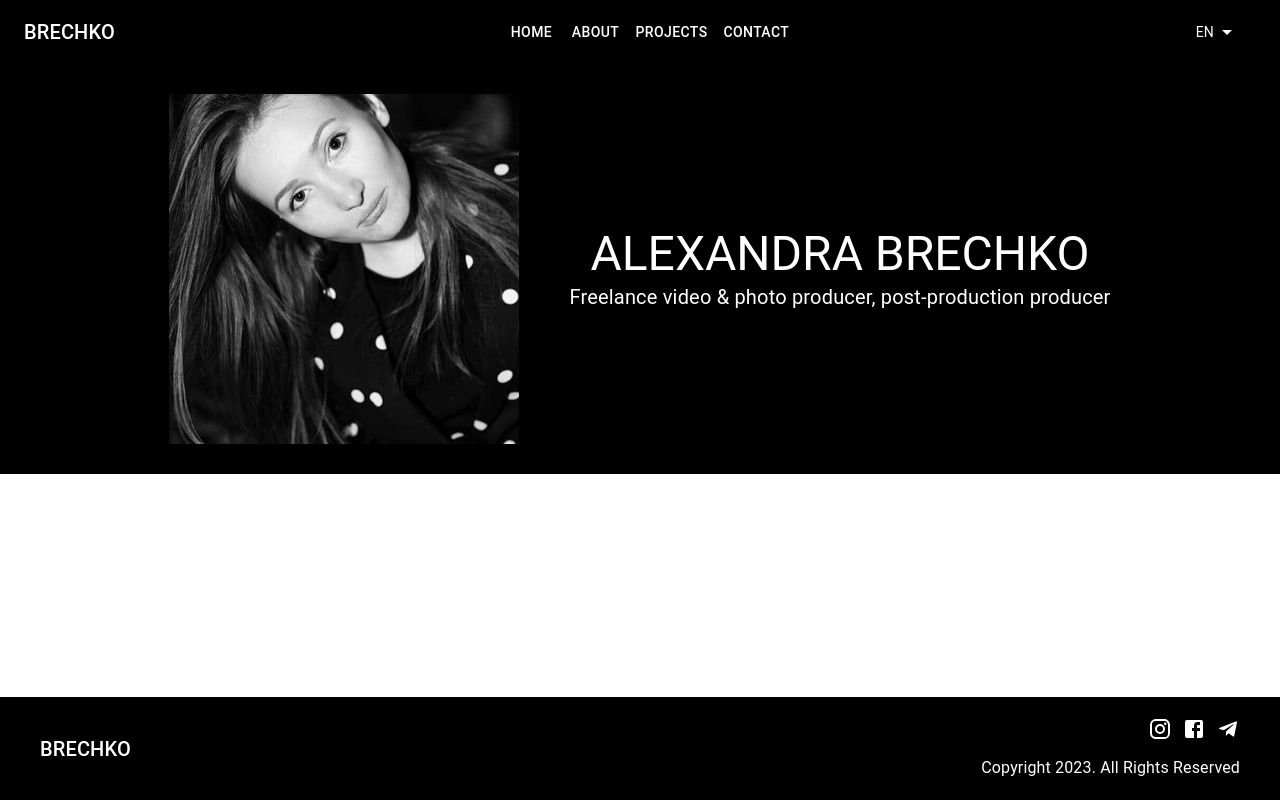
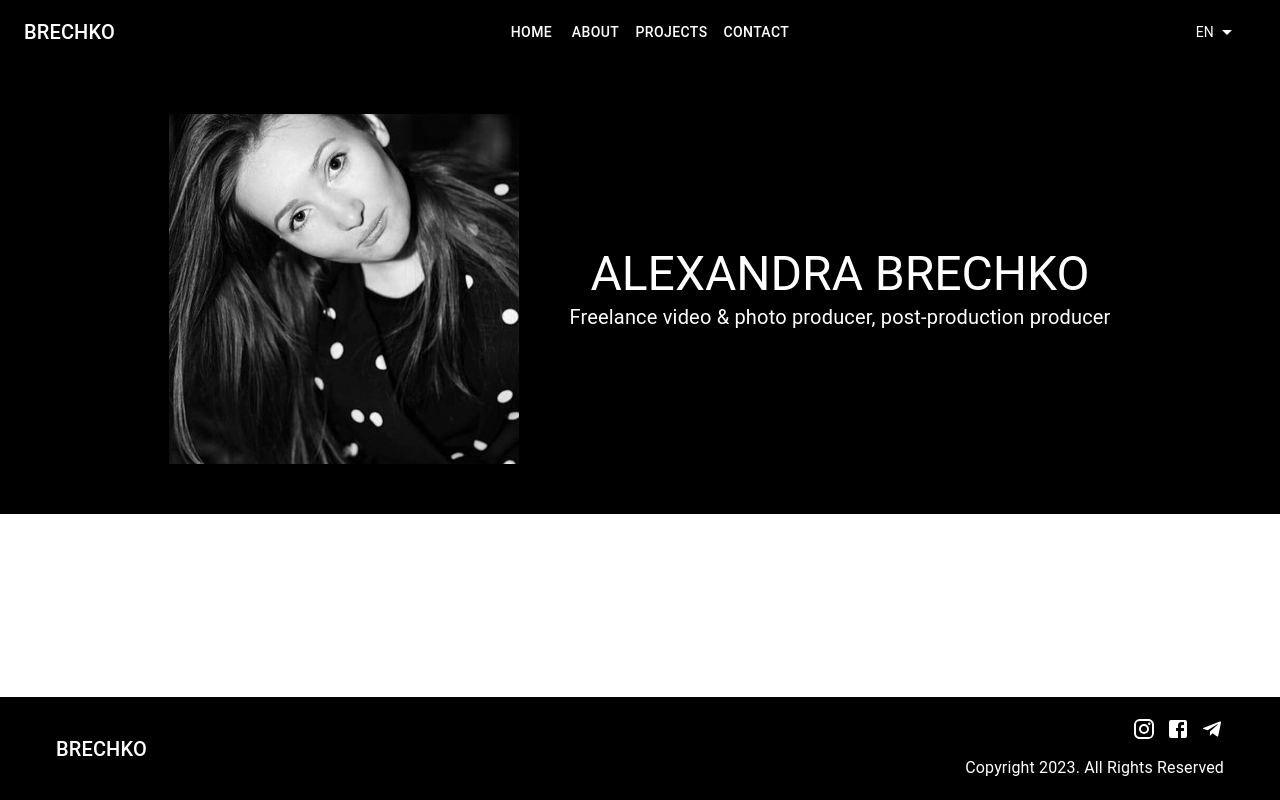
Before and after one commit to horoshopodumaj/brechko, a React (Create React App) app in the folder sasha-app/: page / in a window 1280 px wide. Built offline with nearby package versions, Linux system fonts and the light colour scheme.

Commit message:
added links for chapters

```diff
--- a/sasha-app/src/App.css
+++ /dev/null
@@ -1,60 +0,0 @@
-/* .App {
-  text-align: center;
-}
-
-.App-logo {
-  height: 40vmin;
-  pointer-events: none;
-}
-
-@media (prefers-reduced-motion: no-preference) {
-  .App-logo {
-    animation: App-logo-spin infinite 20s linear;
-  }
-}
-
-.App-header {
-  background-color: #282c34;
-  min-height: 100vh;
-  display: flex;
-  flex-direction: column;
-  align-items: center;
-  justify-content: center;
-  font-size: calc(10px + 2vmin);
-  color: white;
-}
-
-.App-link {
-  color: #61dafb;
-}
-
-@keyframes App-logo-spin {
-  from {
-    transform: rotate(0deg);
-  }
-  to {
-    transform: rotate(360deg);
-  }
-} */
-
-.App {
-    display: flex;
-    flex-direction: column;
-    min-height: 100vh;
-}
-
-.app__box {
-    flex-grow: 1;
-}
-
-.container {
-    max-width: 1200px;
-    padding: 0 16px;
-    margin: 0 auto;
-}
-
-.footer {
-    background-color: black;
-    color: white;
-    padding: 20px 0;
-}
--- a/sasha-app/src/App.js
+++ b/sasha-app/src/App.js
@@ -1,5 +1,5 @@
 import { useState } from "react";
-import "./App.css";
+import "./App.scss";
 import { IntlProvider } from "react-intl";
 import NavBar from "./components/navbar/NavBar";
 import { LOCALES } from "./i18n/locales";
--- /dev/null
+++ b/sasha-app/src/App.scss
@@ -0,0 +1,35 @@
+.App {
+    display: flex;
+    flex-direction: column;
+    min-height: 100vh;
+}
+
+.app__box {
+    flex-grow: 1;
+}
+
+.container {
+    max-width: 1200px;
+    padding: 0 16px;
+    margin: 0 auto;
+}
+
+.footer {
+    background-color: black;
+    color: white;
+    padding: 20px 0;
+}
+
+.select-fieldset fieldset {
+    border: none !important;
+}
+
+.home {
+    margin-top: 64px;
+    padding-top: 50px;
+    padding-bottom: 50px;
+    background-color: black;
+    @media screen and (max-width: 599px) {
+        margin-top: 56px;
+    }
+}
--- a/sasha-app/src/components/home/Home.js
+++ b/sasha-app/src/components/home/Home.js
@@ -4,7 +4,7 @@ import mainFoto from "../../assets/img/main.jpg";
 
 export default function Home() {
     return (
-        <section className="home">
+        <section className="home" id="home">
             <div className="container">
                 <Box
                     sx={{
--- a/sasha-app/src/components/navbar/NavBar.js
+++ b/sasha-app/src/components/navbar/NavBar.js
@@ -1,5 +1,5 @@
 import * as React from "react";
-import { Link } from "react-router-dom";
+import { Link, NavLink } from "react-router-dom";
 import PropTypes from "prop-types";
 import AppBar from "@mui/material/AppBar";
 import Box from "@mui/material/Box";
@@ -40,6 +40,7 @@ function NavBar(props) {
             <Divider />
             <List>
                 {navItems.map((item) => (
+                    <a href={`#${item}`} style={{ color: "black" }}>
                         <ListItem key={item} disablePadding>
                             <ListItemButton sx={{ textAlign: "center" }}>
                                 <ListItemText
@@ -48,6 +49,7 @@ function NavBar(props) {
                                 />
                             </ListItemButton>
                         </ListItem>
+                    </a>
                 ))}
             </List>
         </Box>
@@ -84,9 +86,11 @@ function NavBar(props) {
                     </Link>
                     <Box sx={{ display: { xs: "none", sm: "block" } }}>
                         {navItems.map((item) => (
+                            <a href={`#${item}`}>
                                 <Button key={item} sx={{ color: "#fff" }}>
                                     <FormattedMessage id={`${item}`} />
                                 </Button>
+                            </a>
                         ))}
                     </Box>
                     <LocalePicker />
--- a/sasha-app/src/index.scss
+++ b/sasha-app/src/index.scss
@@ -10,16 +10,87 @@ code {
     font-family: source-code-pro, Menlo, Monaco, Consolas, "Courier New", monospace;
 }
 
-.select-fieldset fieldset {
-    border: none !important;
+* {
+    padding: 0;
+    margin: 0;
+    border: 0;
 }
 
-.home {
-    margin-top: 64px;
-    padding-top: 30px;
-    padding-bottom: 30px;
-    background-color: black;
-    @media screen and (max-width: 599px) {
-        margin-top: 56px;
-    }
+*,
+*:before,
+*:after {
+    -moz-box-sizing: border-box;
+    -webkit-box-sizing: border-box;
+    box-sizing: border-box;
 }
+
+:focus,
+:active {
+    outline: none;
+}
+a:focus,
+a:active {
+    outline: none;
+}
+
+nav,
+footer,
+header,
+aside {
+    display: block;
+}
+
+html,
+body {
+    //font-family: $main-front;
+    scroll-behavior: smooth;
+    height: 100%;
+    width: 100%;
+    font-size: 100%;
+    line-height: 1;
+    font-size: 16px;
+    background-color: var(--white);
+    -ms-text-size-adjust: 100%;
+    -moz-text-size-adjust: 100%;
+    -webkit-text-size-adjust: 100%;
+}
+
+input,
+button,
+textarea {
+    font-size: inherit;
+}
+
+input::-ms-clear {
+    display: none;
+}
+button {
+    cursor: pointer;
+}
+button::-moz-focus-inner {
+    padding: 0;
+    border: 0;
+}
+a,
+a:visited {
+    text-decoration: none;
+}
+a:hover {
+    text-decoration: none;
+}
+ul li {
+    list-style: none;
+}
+img {
+    vertical-align: top;
+}
+
+h1,
+h2,
+h3,
+h4,
+h5,
+h6 {
+    font-size: inherit;
+    font-weight: 400;
+}
```
Lines whose indentation alone changed are shown as unchanged.
